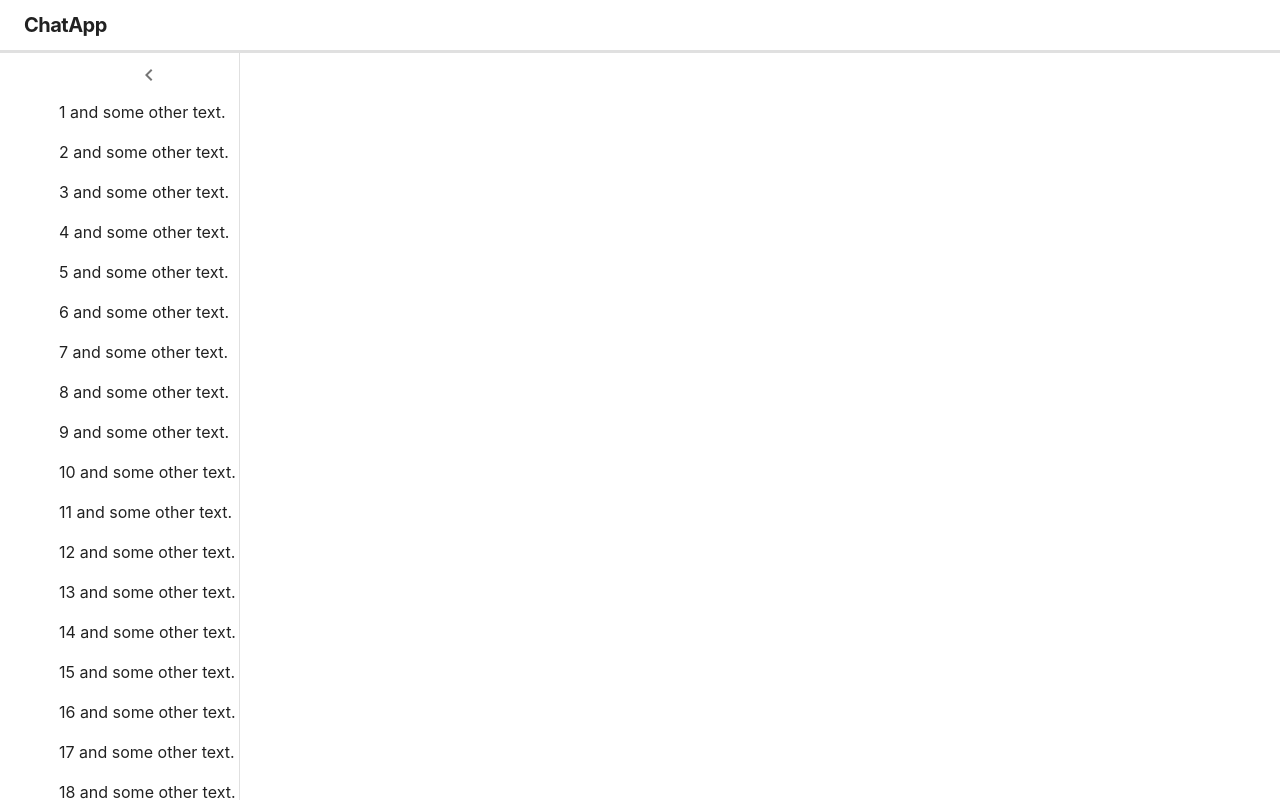
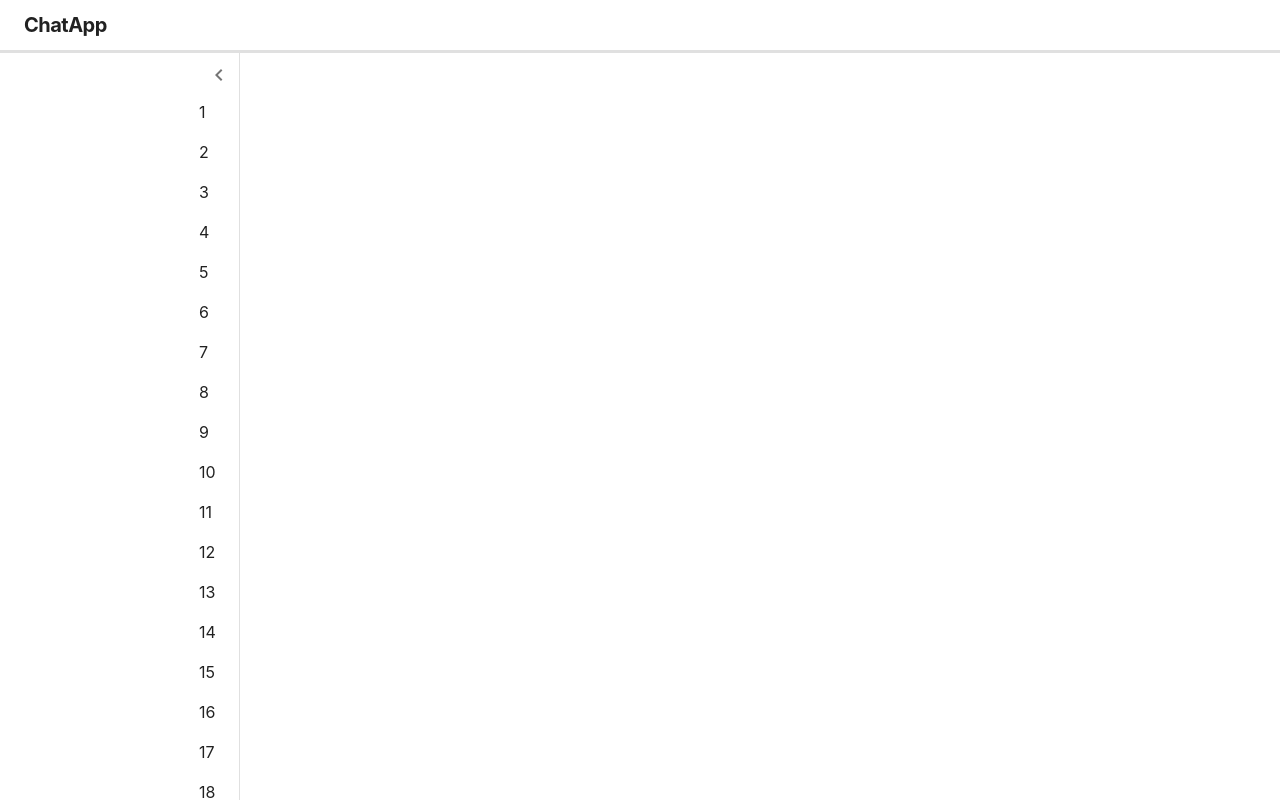
Before and after one commit to skh113/full-stack-chatapp, a React (Vite) app in the folder reactChat/: page / in a window 1280 px wide. Built offline with nearby package versions, Linux system fonts and the light colour scheme; a web font is replaced by a local one.

Commit message:
Added functionality to Drawer.

```diff
--- a/reactChat/src/components/DrawerToggle.tsx
+++ b/reactChat/src/components/DrawerToggle.tsx
@@ -1,18 +1,23 @@
 import { Box, IconButton } from "@mui/material";
-import { ChevronLeft } from "@mui/icons-material";
+import { ChevronLeft, ChevronRight } from "@mui/icons-material";
 
-const DrawerToggle = () => {
+interface Props {
+  isOpen: boolean;
+  handleDrawerToggle: () => void;
+}
+
+const DrawerToggle = ({ isOpen, handleDrawerToggle }: Props) => {
   return (
     <Box
       sx={{
         height: "50px",
         display: "flex",
+        alignItems: "center",
         justifyContent: "center",
-        alignItems: "center",
       }}
     >
-      <IconButton>
-        <ChevronLeft />
+      <IconButton onClick={handleDrawerToggle}>
+        {isOpen ? <ChevronLeft /> : <ChevronRight />}
       </IconButton>
     </Box>
   );
--- a/reactChat/src/pages/Home.tsx
+++ b/reactChat/src/pages/Home.tsx
@@ -1,4 +1,4 @@
-import { Box, CssBaseline } from "@mui/material";
+import { Box, CssBaseline, Typography } from "@mui/material";
 import PrimaryAppBar from "./templates/PrimaryAppBar.tsx";
 import PrimaryDraw from "./templates/PrimaryDraw.tsx";
 
@@ -8,7 +8,11 @@ const Home = () => {
       <CssBaseline />
       <PrimaryAppBar />
       <PrimaryDraw>
-        <h2>hey</h2>
+        {[...Array(25)].map((_, i) => (
+          <Typography key={i} paragraph>
+            {i + 1}
+          </Typography>
+        ))}
       </PrimaryDraw>
     </Box>
   );
--- a/reactChat/src/pages/templates/PrimaryDraw.tsx
+++ b/reactChat/src/pages/templates/PrimaryDraw.tsx
@@ -1,7 +1,8 @@
 import React, { useEffect, useState } from "react";
-import { Box, Drawer, Typography, useMediaQuery } from "@mui/material";
+import { Box, styled, useMediaQuery } from "@mui/material";
 import { useTheme } from "@mui/material/styles";
 import DrawerToggle from "../../components/DrawerToggle.tsx";
+import MuiDrawer from "@mui/material/Drawer";
 
 interface Props {
   children: React.ReactNode;
@@ -12,12 +13,34 @@ const PrimaryDraw = ({ children }: Props) => {
   const isSmallScreen = useMediaQuery(theme.breakpoints.down("md"));
   const [isPrimaryDrawOpen, setPrimaryDrawOpen] = useState(!isSmallScreen);
 
+  const openedMixin = () => ({
+    overflowX: "hidden",
+  });
+
+  const closedMixin = () => ({
+    overflowX: "hidden",
+    width: theme.primaryDraw.closedWidth,
+  });
+
   useEffect(() => {
     setPrimaryDrawOpen(!isSmallScreen);
   }, [isSmallScreen]);
 
+  const CustomDrawer = styled(
+    MuiDrawer,
+    {},
+  )(({ theme, open }) => {
+    return {
+      width: theme.primaryDraw.width,
+      whiteSpace: "nowrap",
+      boxSizing: "border-box",
+      ...(open && { ...openedMixin(), "& .MuiDrawer-paper": openedMixin() }),
+      ...(!open && { ...openedMixin(), "& .MuiDrawer-paper": closedMixin() }),
+    };
+  });
+
   return (
-    <Drawer
+    <CustomDrawer
       open={isPrimaryDrawOpen}
       variant={isSmallScreen ? "temporary" : "permanent"}
       PaperProps={{
@@ -38,15 +61,14 @@ const PrimaryDraw = ({ children }: Props) => {
             width: isPrimaryDrawOpen ? "auto" : "100%",
           }}
         >
-          <DrawerToggle />
-          {[...Array(25)].map((_, i) => (
-            <Typography key={i} paragraph>
-              {i + 1} and some other text.
-            </Typography>
-          ))}
+          <DrawerToggle
+            isOpen={isPrimaryDrawOpen}
+            handleDrawerToggle={() => setPrimaryDrawOpen(!isPrimaryDrawOpen)}
+          />
+          {children}
         </Box>
       </Box>
-    </Drawer>
+    </CustomDrawer>
   );
 };
 
```
